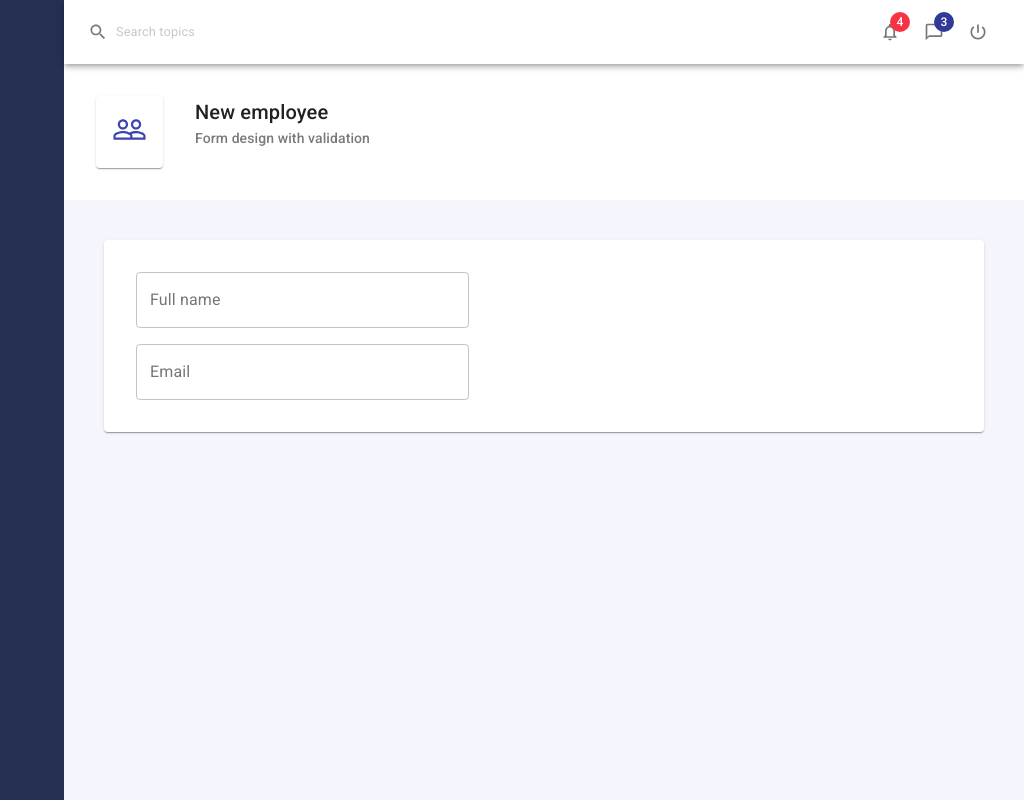
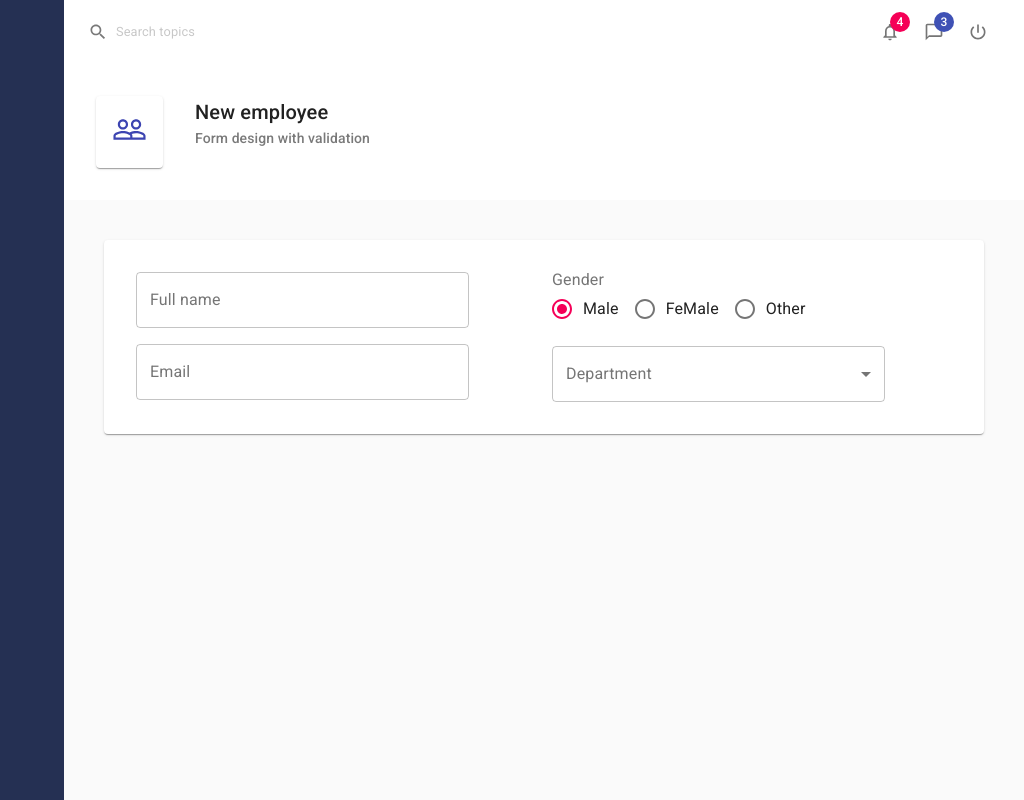
Before and after one commit to yodaliv/react-complete-ui, a React (Create React App) app: page / in a window 1280 px wide. Shown: the whole page, without its empty margins (256-1280 px from the left). Built offline with nearby package versions, Linux system fonts and the light colour scheme.

Commit message:
feat: added some functions

```diff
--- a/src/App/App.js
+++ b/src/App/App.js
@@ -42,7 +42,7 @@
 function App() {
   const classes = useStyles();
   return (
-    <ThemeProvider theme={theme}>
+    <ThemeProvider>
       <SideMenu />
       <div className={classes.appMain}>
         <Header/>
--- /dev/null
+++ b/src/components/controls/Controls.js
@@ -0,0 +1,10 @@
+import Input from "./Input"
+import RadioGroup from "./RadioGroup"
+import Select from "./Select"
+
+const Controls = {
+    Input,
+    RadioGroup,
+    Select
+}
+export default Controls;
--- /dev/null
+++ b/src/components/controls/Input.js
@@ -0,0 +1,16 @@
+import React from 'react';
+import { TextField } from '@material-ui/core';
+
+export default function Input(props) {
+
+    const {name, label, value, onChange } = props
+    return (
+        <TextField
+            variant="outlined"
+            label={ label }
+            name={ name }
+            value={ value }
+            onChange={ onChange }
+        />
+    )
+}
--- /dev/null
+++ b/src/components/controls/RadioGroup.js
@@ -0,0 +1,27 @@
+import React from 'react';
+import { FormControl, FormLabel, FormControlLabel, Radio, RadioGroup as MuiRadioGroup } from '@material-ui/core';
+
+
+export default function RadioGroup(props) {
+
+    const { name, label, value, onChange, items } = props;
+
+    return (
+        <FormControl>
+            <FormLabel>{ label }</FormLabel>
+            <MuiRadioGroup row
+                name= { name }
+                value= { value }
+                onChange={ onChange }
+            >
+                {
+                    items.map(
+                        ( item, index)=> {
+                          return <FormControlLabel value={item.id} control={<Radio />} label={item.title} />
+                        }
+                    )
+                }
+            </MuiRadioGroup>
+        </FormControl>
+    )
+}
--- /dev/null
+++ b/src/components/controls/Select.js
@@ -0,0 +1,22 @@
+import React from 'react';
+import { FormControl, InputLabel, MenuItem, Select as MuiSelect } from '@material-ui/core';
+
+export default function Select(props) {
+
+    const {name, label, value, onChange, option } = props
+    return (
+        <FormControl variant="outlined" >
+            <InputLabel>{ label }</InputLabel>
+            <MuiSelect
+                label={ label }
+                name={ name }
+                value={ value }
+                onChange={ onChange }
+            >
+                <MenuItem>
+                </MenuItem>
+
+            </MuiSelect>
+        </FormControl>
+    )
+}
--- /dev/null
+++ b/src/components/useForm.js
@@ -0,0 +1,37 @@
+import React, { useState, useEffect } from 'react';
+import { makeStyles } from '@material-ui/core';
+
+export function useForm(initialFValues) {
+
+    const [values , setValues] = useState(initialFValues);
+    const handleInputChange = e =>{
+        const {name, value} = e.target
+        setValues({
+            ...values,
+            [name]:value
+        })
+    }
+
+    return {
+        values,
+        setValues,
+        handleInputChange
+    }
+}
+
+const useStyles = makeStyles(theme => ({
+    root: {
+        '& .MuiFormControl-root': {
+            margin: theme.spacing(1),
+            width: '80%'
+        }
+    },
+}));
+export function Form(props) {
+    const classes = useStyles();
+    return (
+        <form className={ classes.root } autoComplete='off'>
+            { props.children }
+        </form>
+    )
+}
--- a/src/pages/Employees/EmployeeForm.js
+++ b/src/pages/Employees/EmployeeForm.js
@@ -1,25 +1,14 @@
-import React, { useState, useEffect } from 'react';
-import { Grid, TextField, makeStyles } from '@material-ui/core';
+import React from 'react';
+import { Grid } from '@material-ui/core';
+import Controls from '../../components/controls/Controls';
+import { useForm, Form } from '../../components/useForm';
+import * as employeeService from '../../services/employeeService'
 
-const useStyles = makeStyles(theme => ({
-    root: {
-        '& .MuiFormControl-root': {
-            margin: theme.spacing(1),
-            width: '80%'
-        }
-    },
-    searchInput: {
-        opacity: '0.6',
-        padding: '0px ${theme.spacing(1)}px',
-        fontSize: '0.8rem',
-        '&:hover': {
-            backgroundColor:'#f2f2f2'
-        },
-        '& .MuiSvgIcon-root': {
-            marginRight: theme.spacing(1),
-        }
-    }
-}));
+const genderItems = [
+    {id: 'male', title: 'Male'},
+    {id: 'female', title: 'FeMale'},
+    {id: 'other', title: 'Other'}
+]
 
 const initialFValues = {
     id: 0,
@@ -27,7 +16,7 @@
     email: '',
     mobile: '',
     city: '',
-    gender: '',
+    gender: 'male',
     departmentId: '',
     hireDate: new Date(),
     isPermanent: false
@@ -35,38 +24,44 @@
 
 export default function EmployeeForm() {
 
-    const classes = useStyles();
-    const [values , setValues] = useState(initialFValues);
-    const handleInputChange = e =>{
-        const {name, value} = e.target
-        setValues({
-            ...values,
-            [name]:value
-        })
+    const {
+        values,
+        setValues,
+        handleInputChange
+    } = useForm(initialFValues);
 
-        console.log(values);
-    }
     return(
-        <form className={ classes.root }>
+        <Form>
             <Grid container>
                 <Grid item xs={6}>
-                    <TextField
-                        variant="outlined"
-                        label="Full name"
-                        name="fullName"
-                        value={ values.fullName}
-                        onChange={handleInputChange}
+                    <Controls.Input
+                    label="Full name"
+                    name="fullName"
+                    value={ values.fullName}
+                    onChange={ handleInputChange } />
+                    <Controls.Input
+                    label="Email"
+                    name="email"
+                    value={ values.email}
+                    onChange={ handleInputChange } />
+                </Grid>
+                <Grid item xs={6}>
+                    <Controls.RadioGroup
+                        name= "gender"
+                        label= "Gender"
+                        value={ values.gender }
+                        onChange={ handleInputChange }
+                        items={ genderItems }
                     />
-                    <TextField
-                        variant="outlined"
-                        label="Email"
-                        name="emil"
-                        value={ values.email}
+                    <Controls.Select
+                        name="departmentId"
+                        label="Department"
+                        value={ values.departmentId }
+                        onChange={ handleInputChange }
+                        option={ employeeService.getDepartmentCollection() }
                     />
                 </Grid>
-                <Grid item xs={6}>
-                </Grid>
             </Grid>
-        </form>
+        </Form>
     )
 }
--- a/src/pages/Employees/Employees.js
+++ b/src/pages/Employees/Employees.js
@@ -1,4 +1,4 @@
-import React, { useState, useEffect } from 'react';
+import React from 'react';
 import { makeStyles, Paper } from '@material-ui/core';
 import EmployeeForm from './EmployeeForm';
 import PageHeader from '../../components/PageHeader';
--- /dev/null
+++ b/src/services/employeeService.js
@@ -0,0 +1,6 @@
+export const getDepartmentCollection = () =>([
+    {id:'1',title:'development'},
+    {id:'2',title:'Marketing'},
+    {id:'3',title:'Accounting'},
+    {id:'4',title:'HR'}
+])
```
